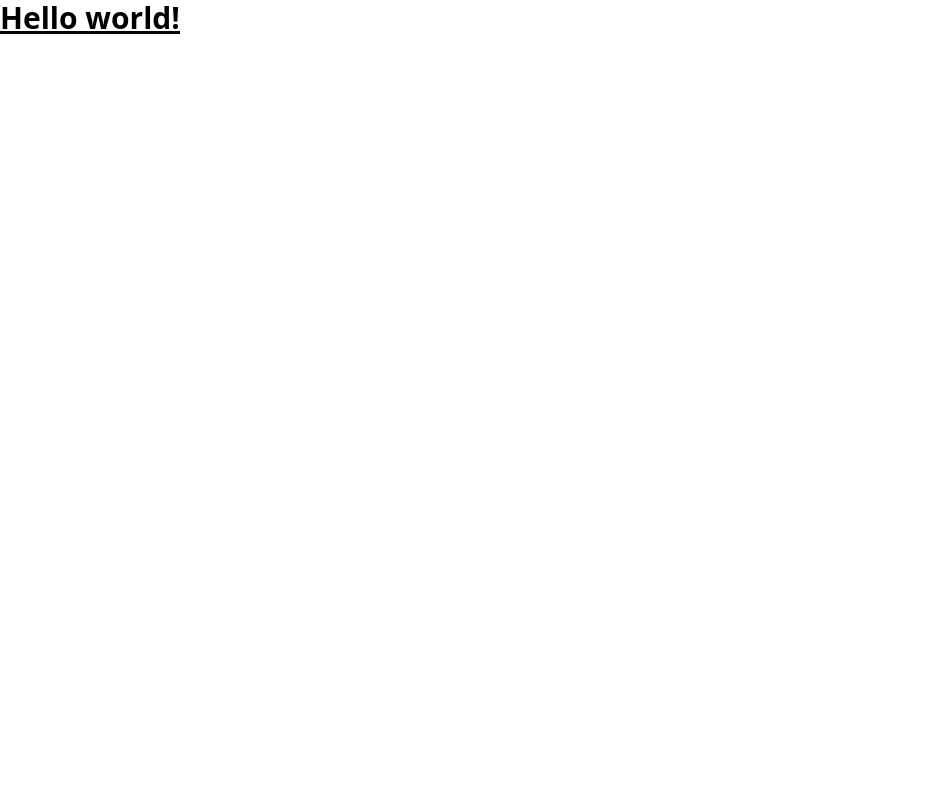
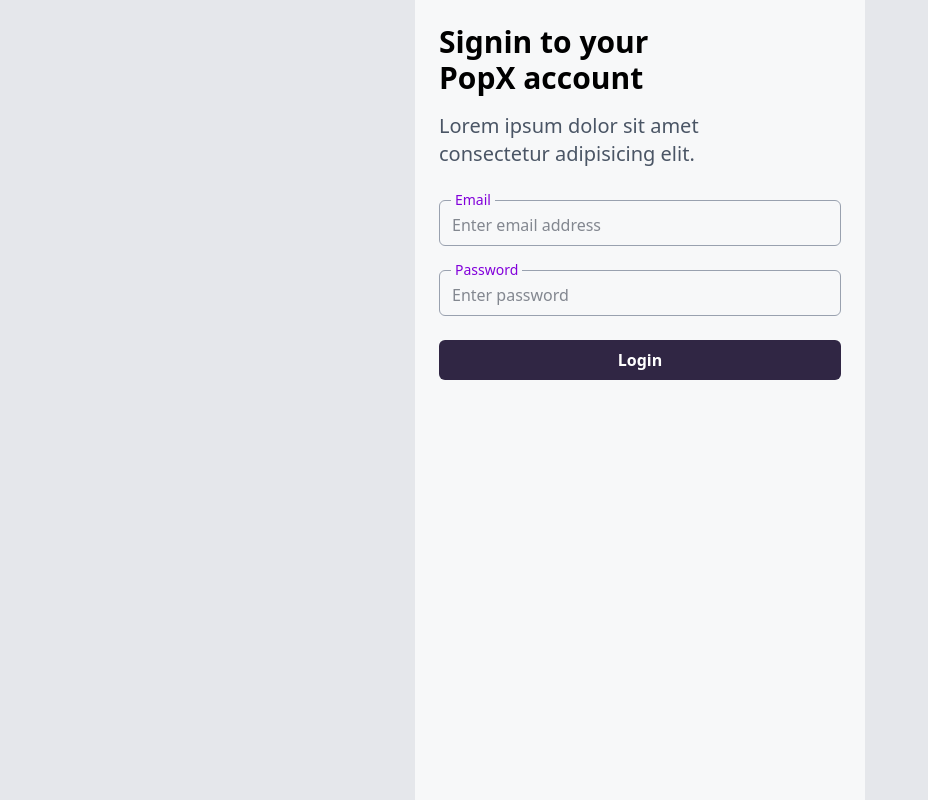
Before and after one commit to KiraCode/educase-react-assignment, a React (Vite) app: page / in a window 1280 px wide. Shown: the whole page, without its empty margins (0-928 px from the left). Built offline with nearby package versions, Linux system fonts and the light colour scheme.

Commit message:
login page is added

```diff
--- a/package.json
+++ b/package.json
@@ -13,6 +13,7 @@
     "@tailwindcss/vite": "^4.1.13",
     "react": "^19.1.1",
     "react-dom": "^19.1.1",
+    "react-router-dom": "^7.9.1",
     "tailwindcss": "^4.1.13"
   },
   "devDependencies": {
--- a/src/App.jsx
+++ b/src/App.jsx
@@ -1,10 +1,10 @@
 import React from "react";
+import Login from "./components/Login";
 
 const App = () => {
   return (
-    <div>
-      {" "}
-      <h1 class="text-3xl font-bold underline">Hello world!</h1>
+    <div className="flex items-center justify-center h-screen w-screen bg-gray-200">
+      <Login />
     </div>
   );
 };
--- /dev/null
+++ b/src/components/Login.jsx
@@ -0,0 +1,70 @@
+import React, { useState } from "react";
+
+const Login = () => {
+  const [email, setEmail] = useState("");
+  const [password, setPassword] = useState("");
+
+  const handleSubmit = (e) => {
+    e.preventDefault();
+  };
+
+  return (
+    <div className="aspect-[9/16] h-full flex flex-col items-start justify-between bg-[#f7f8f9] p-6">
+      <div className="top w-full">
+        <p className="text-3xl font-bold max-w-3/5 mb-4">
+          Signin to your PopX account
+        </p>
+        <p className="text-xl text-gray-600 max-w-2/3 mb-8">
+          Lorem ipsum dolor sit amet consectetur adipisicing elit.
+        </p>
+
+        <form onSubmit={handleSubmit}>
+          <div className="mb-6 relative">
+            <div className="border border-gray-400 rounded-md px-3 pt-3 pb-2 focus-within:border-[#4285F4]  ">
+              <label
+                className="absolute -top-2.5 left-3 px-1  bg-[#f7f8f9] text-purple-700 text-sm font-medium transition-all duration-150"
+                htmlFor="email"
+                style={{ pointerEvents: "none" }}
+              >
+                Email
+              </label>
+              <input
+                id="email"
+                type="email"
+                placeholder="Enter email address"
+                className="w-full border-none outline-none text-gray-900 px-0 bg-transparent"
+                value={email}
+                onChange={(e) => setEmail(e.target.value)}
+              />
+            </div>
+          </div>
+          <div className="mb-6 relative">
+            <div className="border border-gray-400 rounded-md px-3 pt-3 pb-2 focus-within:border-[#4285F4]  ">
+              <label
+                className="absolute -top-2.5 left-3  bg-[#f7f8f9] px-1 text-purple-700 text-sm font-medium transition-all duration-150"
+                htmlFor="password"
+                style={{ pointerEvents: "none" }}
+              >
+                Password
+              </label>
+              <input
+                id="password"
+                type="password"
+                placeholder="Enter password"
+                className="w-full border-none outline-none text-gray-900 px-0 bg-transparent"
+                value={password}
+                onChange={(e) => setPassword(e.target.value)}
+              />
+            </div>
+          </div>
+          <button
+            type="submit"
+            className={`text-white font-semibold w-full text-center bg-[#302644] hover:bg-[#5d0ec0] p-2 rounded-md mb-2 `}
+          >Login</button>
+        </form>
+      </div>
+    </div>
+  );
+};
+
+export default Login;
```
Also changed, not shown: 1 other file (tests, documents, lock files or other folders).
